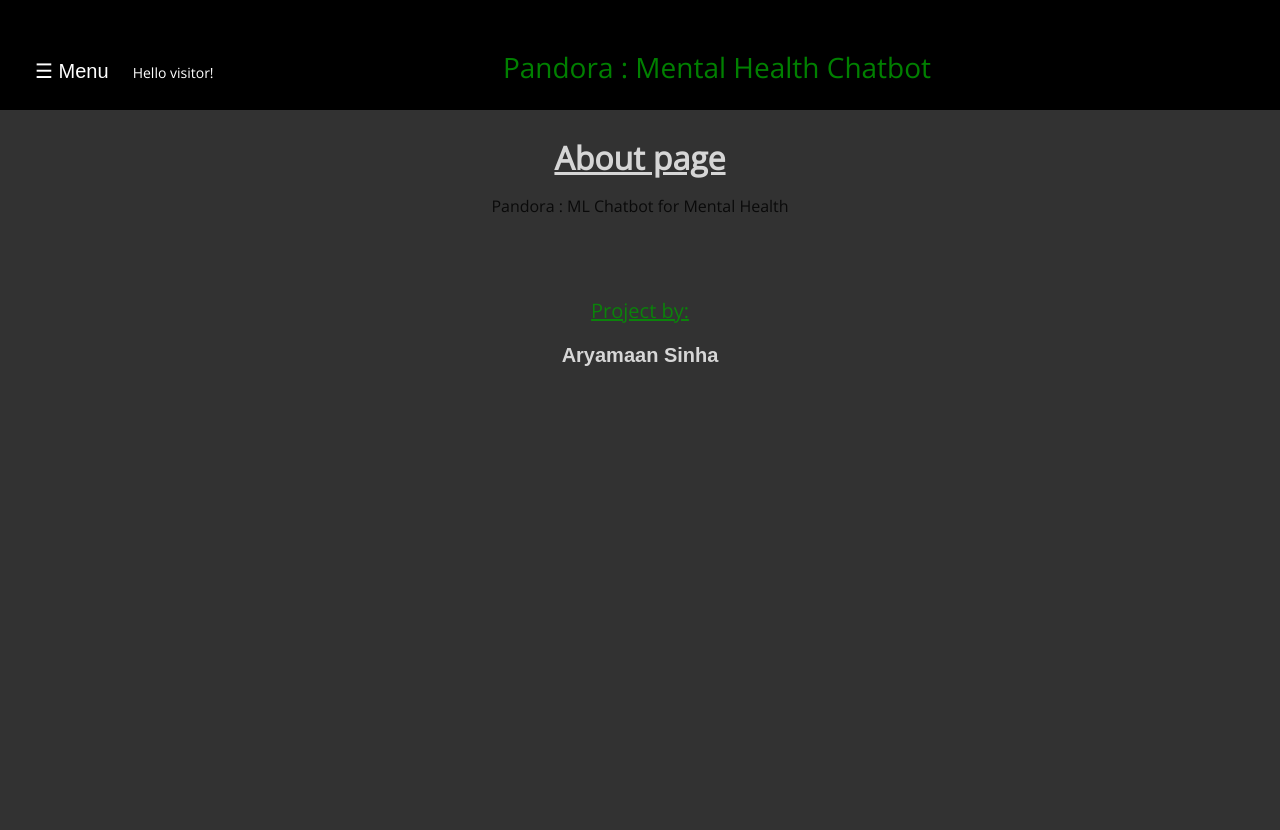
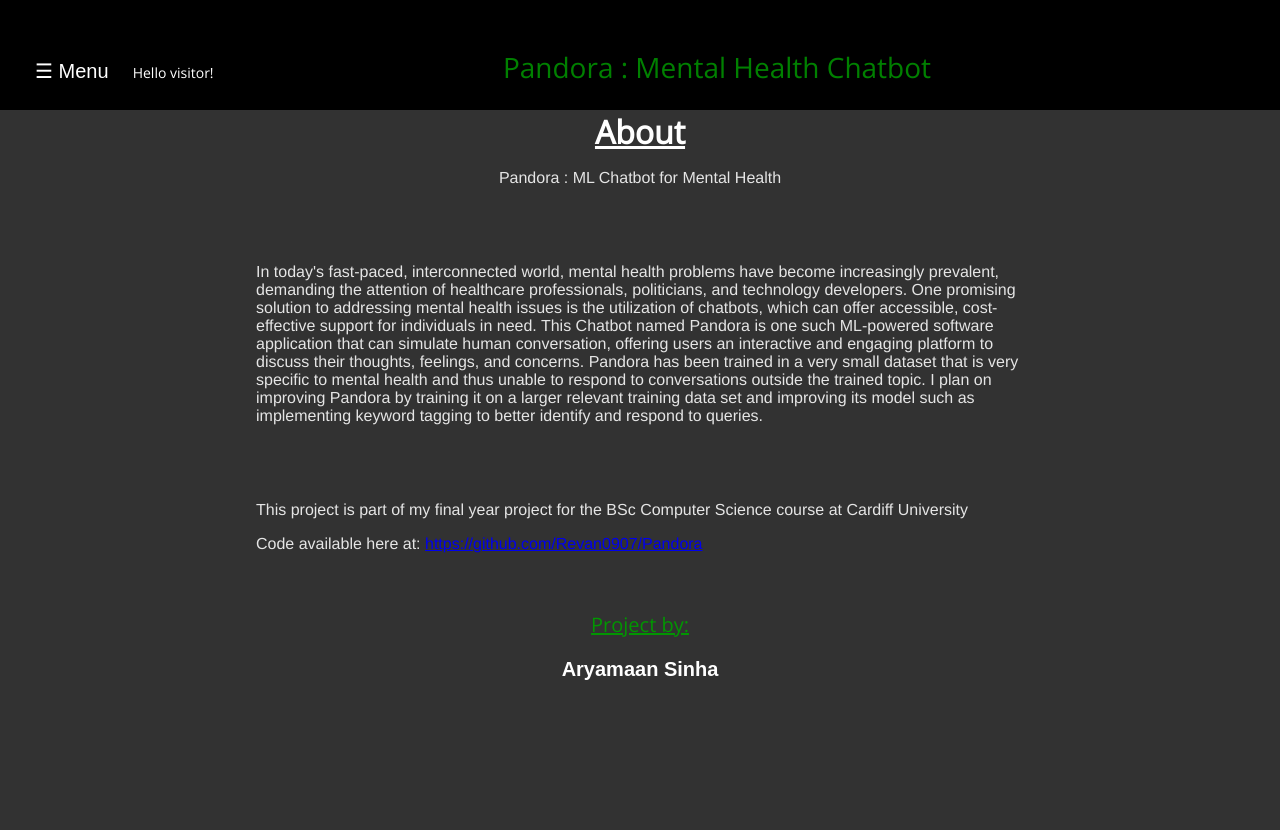
Before and after one commit to Revan0907/Pandora, a Python web app: template Pandora/website/templates/about.html in a window 1280 px wide. Run offline with Jinja, Linux system fonts and the light colour scheme; the template is opened without the code that fills it, so the values that code supplies are empty.

Commit message:
Voice changes

```diff
--- a/Pandora/requirements.txt
+++ b/Pandora/requirements.txt
@@ -6,6 +6,7 @@ Flask==1.1.2
 Flask-Admin==1.5.7
 Flask-Login==0.4.1
 Flask-Session==0.3.2
+Flask-gTTS==0.18
 idna==3.1
 itsdangerous==1.1.0
 Jinja2==2.11.3
--- a/Pandora/website/__init__.py
+++ b/Pandora/website/__init__.py
@@ -1,8 +1,10 @@
 from flask import Flask
 from flask_login import LoginManager
+from flask_gtts import gtts
 
 app = Flask(__name__)
 app.config['SECRET_KEY'] = 'super secret test key'
+gtts(app)
 
 login_manager = LoginManager()
 login_manager.init_app(app)
--- a/Pandora/website/static/style.css
+++ b/Pandora/website/static/style.css
@@ -296,3 +296,18 @@ height: 100%;
 .ablink:hover {
     background-color: purple;
 }
+
+.text {
+    font-family: Helvetica, Arial, sans-serif;
+    font-size: 16px;
+    color: #e5e5e5;
+}
+
+.visualiser_container {
+    width: 60%;
+    margin: auto;
+}
+
+.playbutton {
+    background-color: #a82899;
+}
--- a/Pandora/website/templates/about.html
+++ b/Pandora/website/templates/about.html
@@ -1,16 +1,29 @@
 {% extends "layout.html" %}
 {% block content %}
 
-<div class="wrap">
+<div>
 
 
-    <h1 style="color: white; margin: 0; text-align: center">About page</h1>
+    <h1 style="color: white; margin: 0; text-align: center">About</h1>
     <div class = "visualiser_container">
 
         <p class="text" style="text-align: center;"> Pandora : ML Chatbot for Mental Health </p> <br><br>
-        <p style="text-align: center; text-decoration: underline; color: rgb(2, 150, 2); font-size: 20px;" > Project by: </p>
+        <p class="text"> In today's fast-paced, interconnected world, mental health problems have become increasingly prevalent, demanding the attention of
+            healthcare professionals, politicians, and technology developers. One promising solution to addressing mental health issues is the utilization of chatbots,
+            which can offer accessible, cost-effective support for individuals in need.
+            This Chatbot named Pandora is one such ML-powered software application that can simulate human conversation, offering users an interactive and engaging platform
+            to discuss their thoughts, feelings, and concerns. Pandora has been trained in a very small dataset that is very specific to mental health and thus unable to respond
+            to conversations outside the trained topic. I plan on improving Pandora by training it on a larger relevant training data set and improving its model such as implementing keyword
+            tagging to better identify and respond to queries.
+        </p> <br><br>
+        <p class="text"> This project is part of my final year project for the BSc Computer Science course at Cardiff University</p>
+        <p class="text"> Code available here at: <a href="https://github.com/Revan0907/Pandora">https://github.com/Revan0907/Pandora</a></p><br>
+
+    </div>
 
 </div>
+
+<p style="text-align: center; text-decoration: underline; color: rgb(2, 150, 2); font-size: 20px;" > Project by: </p>
 
 <div class="aboutpage">
     <p>Aryamaan Sinha </p>
```
Also changed, not shown: Pandora/website/routes.py (+16 -3 lines), Pandora/website/templates/chatpageint.html (+8 -0 lines), 5 other files.
